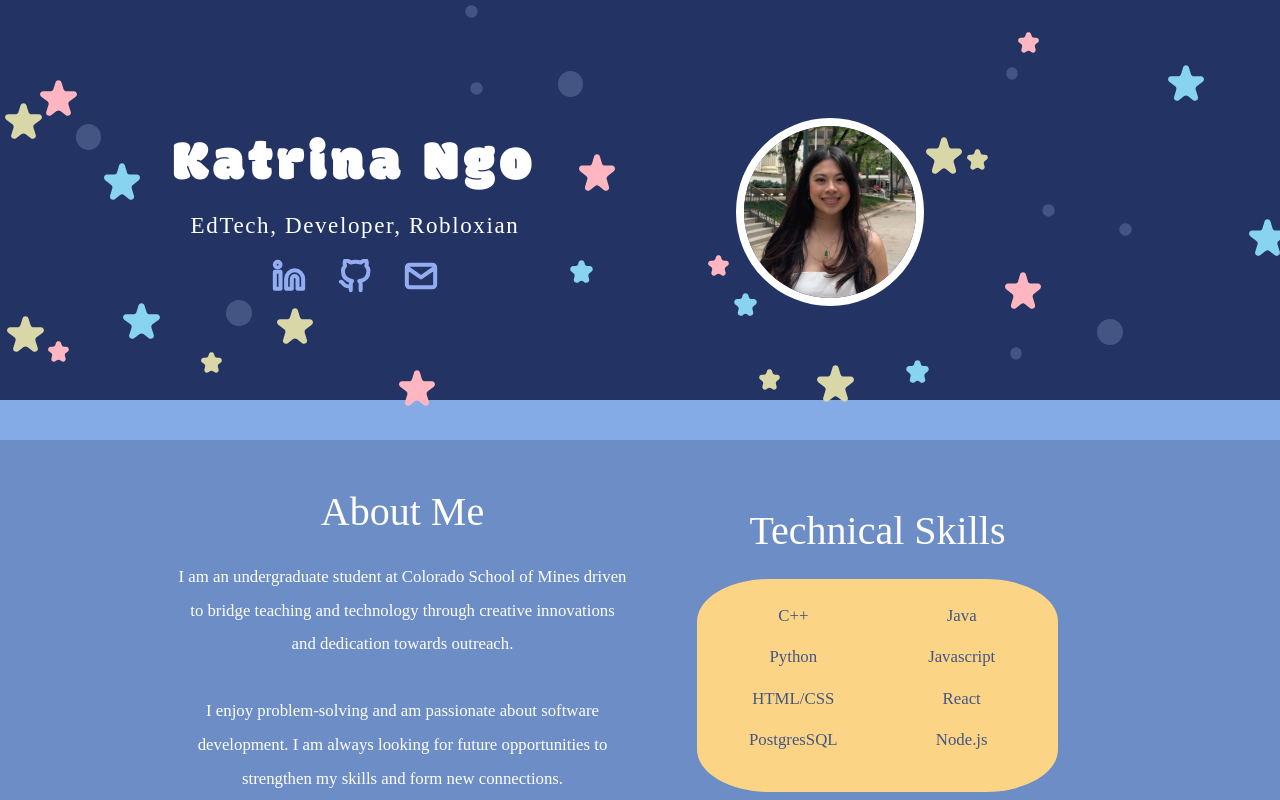
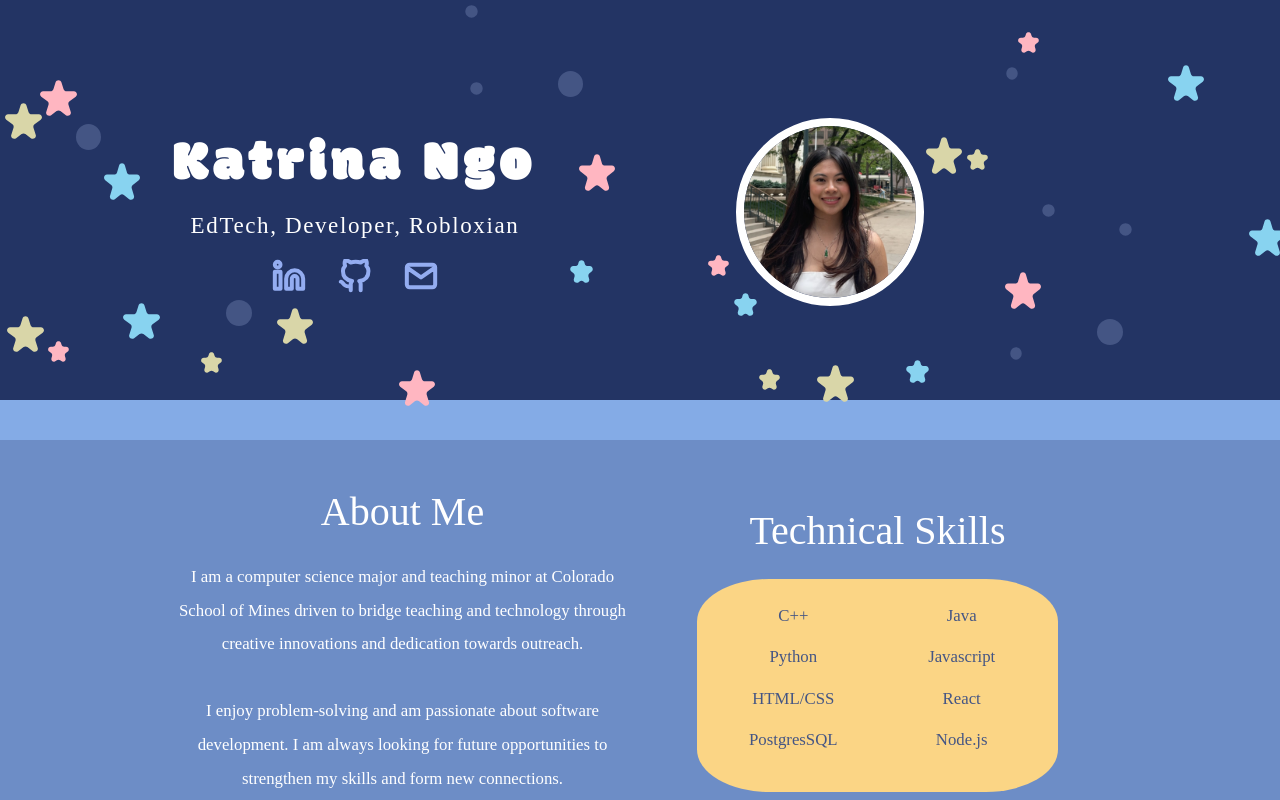
Before and after one commit to katr1na/katrinango.com, a React (Vite) app: page / in a window 1280 px wide. Shown: the top 800 px of the page. Built offline with nearby package versions, Linux system fonts and the light colour scheme; a web font is replaced by a local one.

Commit message:
Updated about me

```diff
--- a/src/components/AboutMe.tsx
+++ b/src/components/AboutMe.tsx
@@ -8,7 +8,7 @@ const AboutMe = () => {
             <div className='row justify-content-center align-items-center'>
                 <div className='about-me-info col-lg-5 col-sm-12'>
                     <h1 className='m-4'>About Me</h1>
-                    <p className='lh-lg'>I am an undergraduate student at Colorado School of Mines driven to bridge teaching and technology through creative innovations and dedication towards outreach.
+                    <p className='lh-lg'>I am a computer science major and teaching minor at Colorado School of Mines driven to bridge teaching and technology through creative innovations and dedication towards outreach.
                         <br></br><br></br>I enjoy problem-solving and am passionate about software development. I am always looking for future opportunities to strengthen my skills and form new connections.
                     </p>
                 </div>
```
